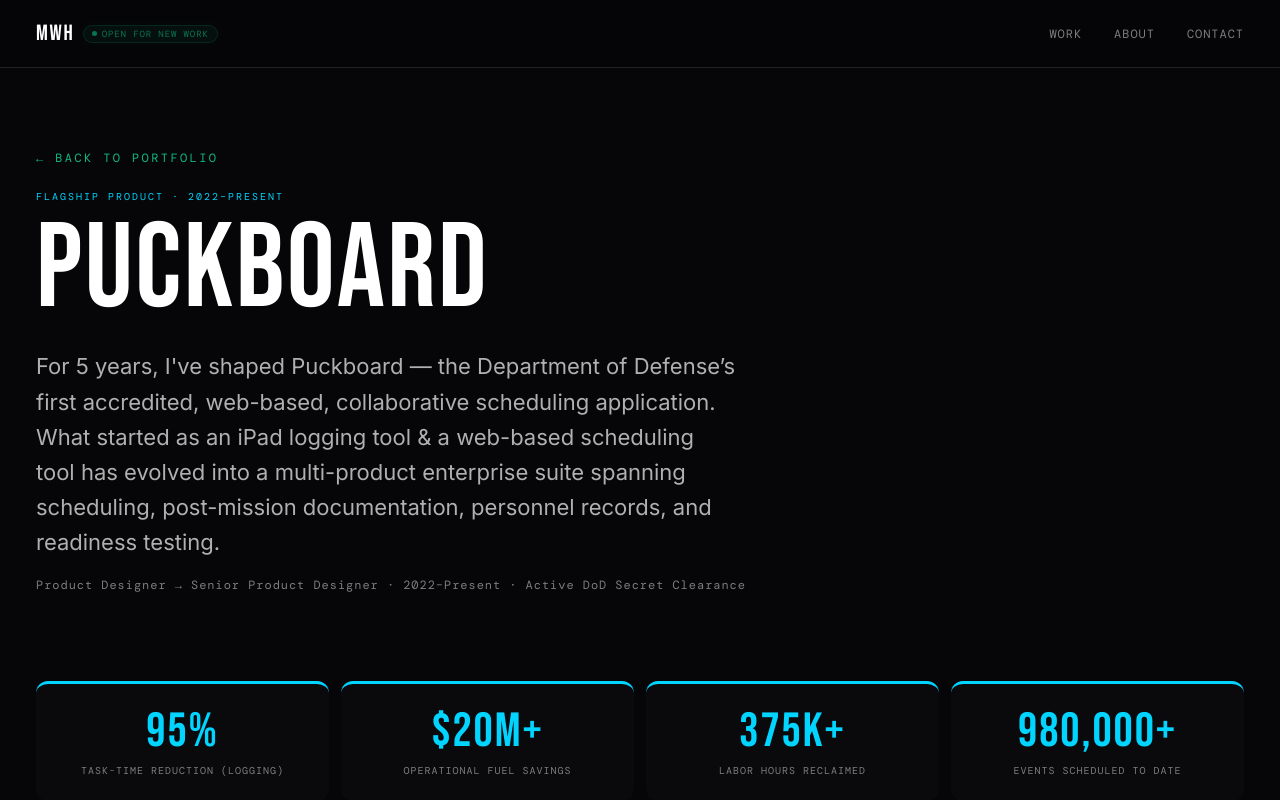
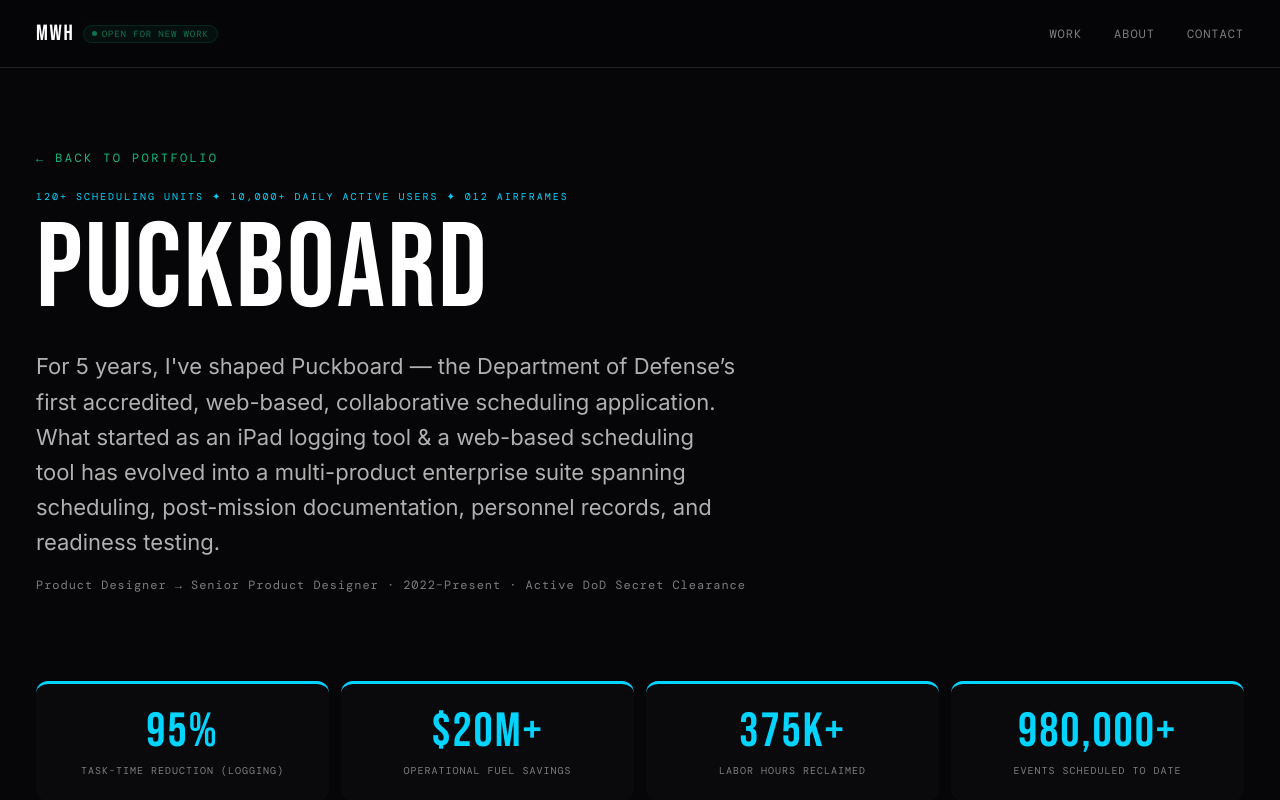
Before and after one commit to MattH-exe/my-portfolio-next, a Next.js app: page /work/puckboard in a window 1280 px wide. Shown: the top 800 px of the page. Built offline with nearby package versions, Linux system fonts and the light colour scheme.

Commit message:
Update PuckboardPage.js

```diff
--- a/app/work/puckboard/PuckboardPage.js
+++ b/app/work/puckboard/PuckboardPage.js
@@ -25,7 +25,7 @@
         {/* Hero */}
         <section aria-label="Puckboard overview" style={{ padding: "80px clamp(16px, 3vw, 36px) 40px" }}>
           <a href="/" style={{ fontFamily: FONTS.mono, fontSize: "12px", color: COLORS.accent, letterSpacing: "0.2em", textTransform: "uppercase", textDecoration: "none", display: "inline-block", marginBottom: "24px" }}>← Back to Portfolio</a>
-          <div style={{ fontFamily: FONTS.mono, fontSize: "10px", color: "#00d4ff", letterSpacing: "0.2em", textTransform: "uppercase", marginBottom: "12px" }}>Flagship Product · 2022–Present</div>
+          <div style={{ fontFamily: FONTS.mono, fontSize: "10px", color: "#00d4ff", letterSpacing: "0.2em", textTransform: "uppercase", marginBottom: "12px" }}>120+ Scheduling Units ✦ 10,000+ Daily Active Users ✦ 012 Airframes </div>
           <h1 style={{ fontFamily: FONTS.headline, fontSize: "clamp(64px, 10vw, 120px)", fontWeight: "400", color: "#fff", letterSpacing: "0.02em", lineHeight: "0.92", marginBottom: "24px" }}>PUCKBOARD</h1>
           <p style={{ fontFamily: FONTS.body, fontSize: "clamp(18px, 2.5vw, 22px)", color: COLORS.textSecondary, lineHeight: "1.6", maxWidth: "700px", marginBottom: "16px" }}>{data.description}</p>
           <div style={{ fontFamily: FONTS.mono, fontSize: "12px", color: COLORS.textMuted, letterSpacing: "0.08em", marginBottom: "48px" }}>{data.role}</div>
```
